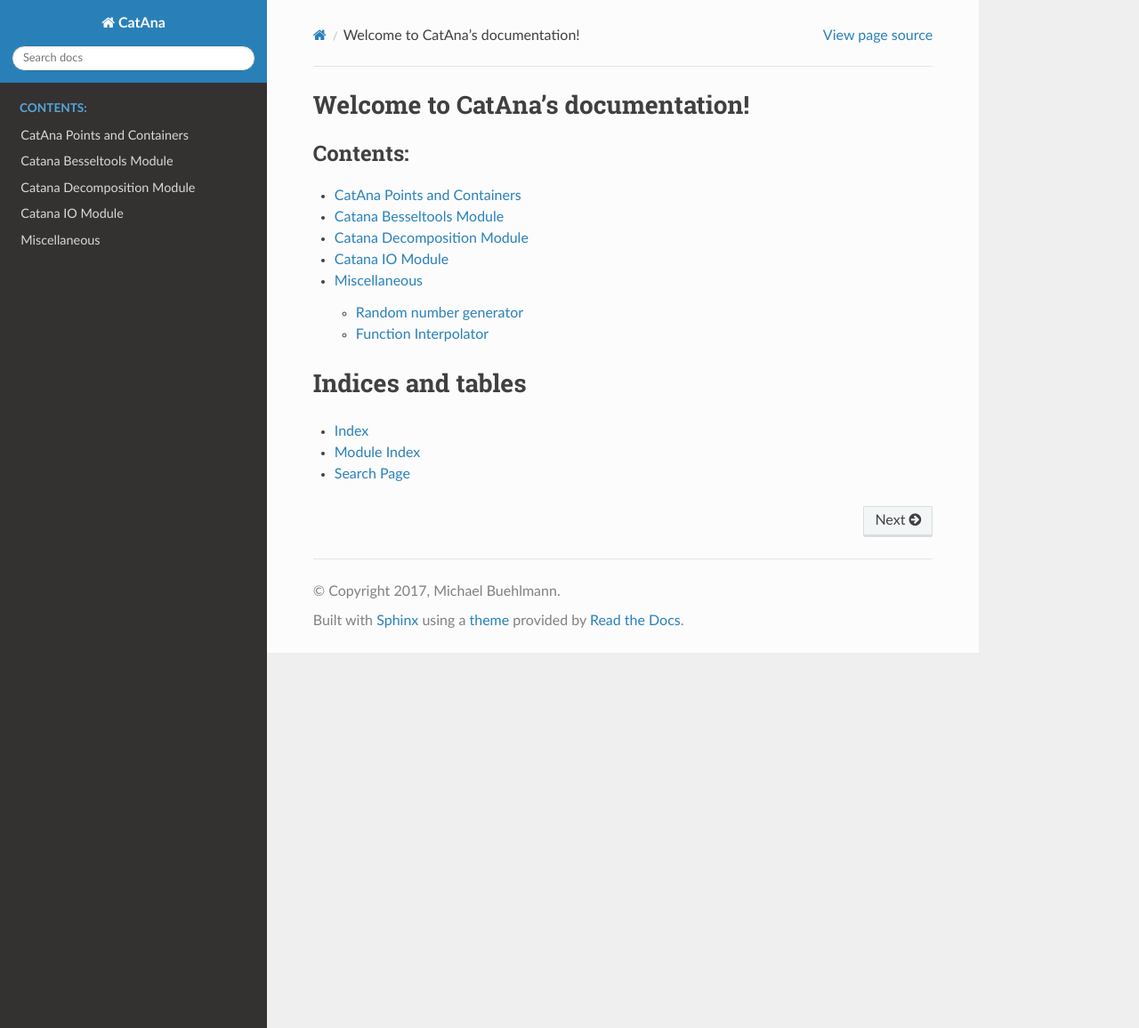
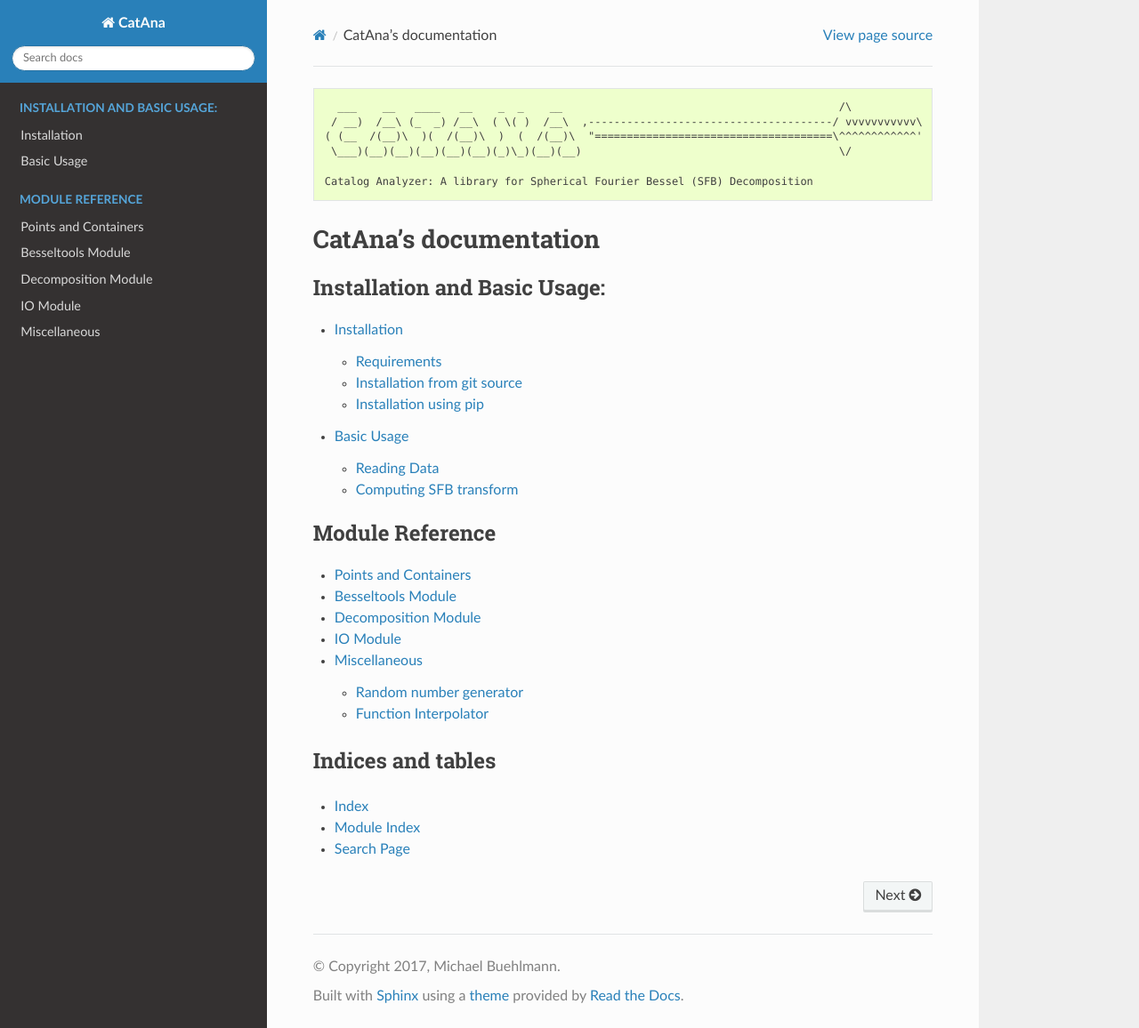
Before and after one commit to michaelbuehlmann/CatAna, a Sphinx documentation site: the page built from docs/index.rst, in a window 1280 px wide and 1156 px high. Shown: the whole window at 89% size. Built offline with Sphinx 7.4.7 and the Read the Docs theme 2.0.0, drawn with Linux system fonts in a browser that asks for light colours; the version number could not be read and is left out.

Commit message:
reorganize documentation, add install and requirements

```diff
--- a/docs/catana.rst
+++ b/docs/catana.rst
@@ -1,5 +1,5 @@
-CatAna Points and Containers
-============================
+Points and Containers
+=====================
 
 .. currentmodule:: catana
 
--- a/docs/catana_besseltools.rst
+++ b/docs/catana_besseltools.rst
@@ -1,5 +1,5 @@
-Catana Besseltools Module
-=========================
+Besseltools Module
+==================
 
 
 .. automodule:: catana.besseltools
--- a/docs/catana_decomp.rst
+++ b/docs/catana_decomp.rst
@@ -1,5 +1,5 @@
-Catana Decomposition Module
-===========================
+Decomposition Module
+====================
 
 .. automodule:: catana.decomposition
 
--- /dev/null
+++ b/docs/catana_install.rst
@@ -0,0 +1,33 @@
+Installation
+============
+
+Requirements
+------------
+
+- cmake >= 3.2.0
+- GNU Scientific Library (GSL) and headers
+- FFTW3 library and headers
+- CFITSIO library and headers
+- Compiler supporting C++14 (gcc >= 5.0, clang >= 3.4)
+
+The library is only tested on Python 3.5. A compiler supporting OpenMP is recommended to profit from parallelization
+speedup.
+
+
+Installation from git source
+----------------------------
+
+.. code-block:: bash
+
+   git clone --recursive https://github.com/michaelbuehlmann/CatAna.git
+   cd CatAna
+   python setup.py install
+
+
+
+Installation using pip
+----------------------
+
+.. code-block:: bash
+
+   pip install catana
--- a/docs/catana_io.rst
+++ b/docs/catana_io.rst
@@ -1,5 +1,5 @@
-Catana IO Module
-================
+IO Module
+=========
 
 .. automodule:: catana.io
 
--- /dev/null
+++ b/docs/catana_usage.rst
@@ -0,0 +1,9 @@
+Basic Usage
+===========
+
+
+Reading Data
+------------
+
+Computing SFB transform
+-----------------------
--- a/docs/index.rst
+++ b/docs/index.rst
@@ -1,14 +1,26 @@
-.. CatAna documentation master file, created by
-   sphinx-quickstart on Mon Feb 20 13:52:13 2017.
-   You can adapt this file completely to your liking, but it should at least
-   contain the root `toctree` directive.
+.. code-block:: none
 
-Welcome to CatAna's documentation!
-==================================
+     ___    __   ____   __    _  _    __                                           /\
+    / __)  /__\ (_  _) /__\  ( \( )  /__\  ,--------------------------------------/ vvvvvvvvvvv\
+   ( (__  /(__)\  )(  /(__)\  )  (  /(__)\  "=====================================\^^^^^^^^^^^^'
+    \___)(__)(__)(__)(__)(__)(_)\_)(__)(__)                                        \/
+
+   Catalog Analyzer: A library for Spherical Fourier Bessel (SFB) Decomposition
+
+
+CatAna's documentation
+======================
 
 .. toctree::
    :maxdepth: 2
-   :caption: Contents:
+   :caption: Installation and Basic Usage:
+
+   catana_install
+   catana_usage
+
+.. toctree::
+   :maxdepth: 2
+   :caption: Module Reference
 
    catana
    catana_besseltools
@@ -16,8 +28,9 @@ Welcome to CatAna's documentation!
    catana_io
    catana_misc
 
+
 Indices and tables
-==================
+------------------
 
 * :ref:`genindex`
 * :ref:`modindex`
```
